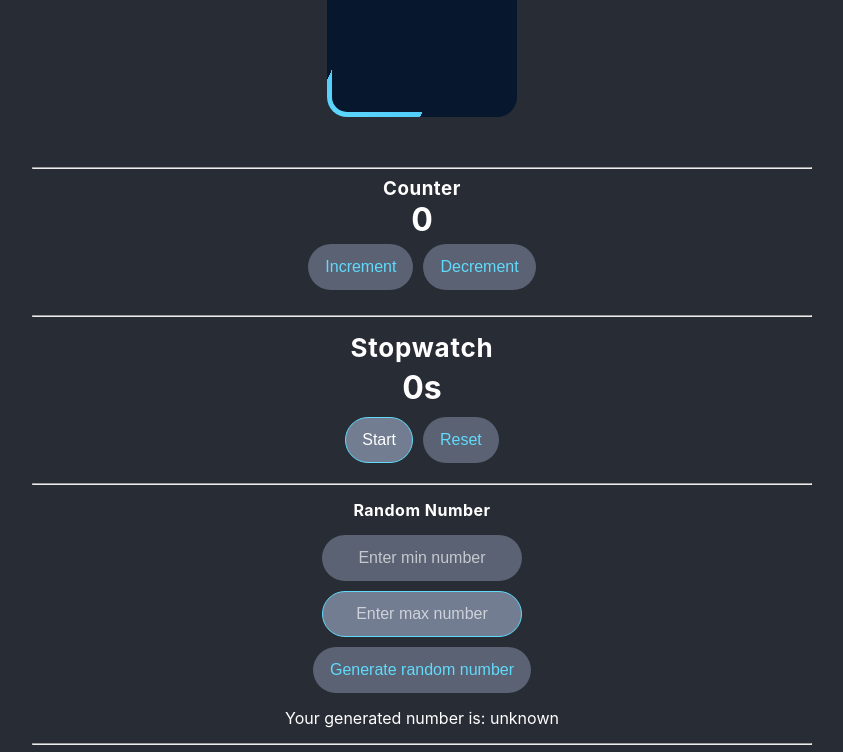
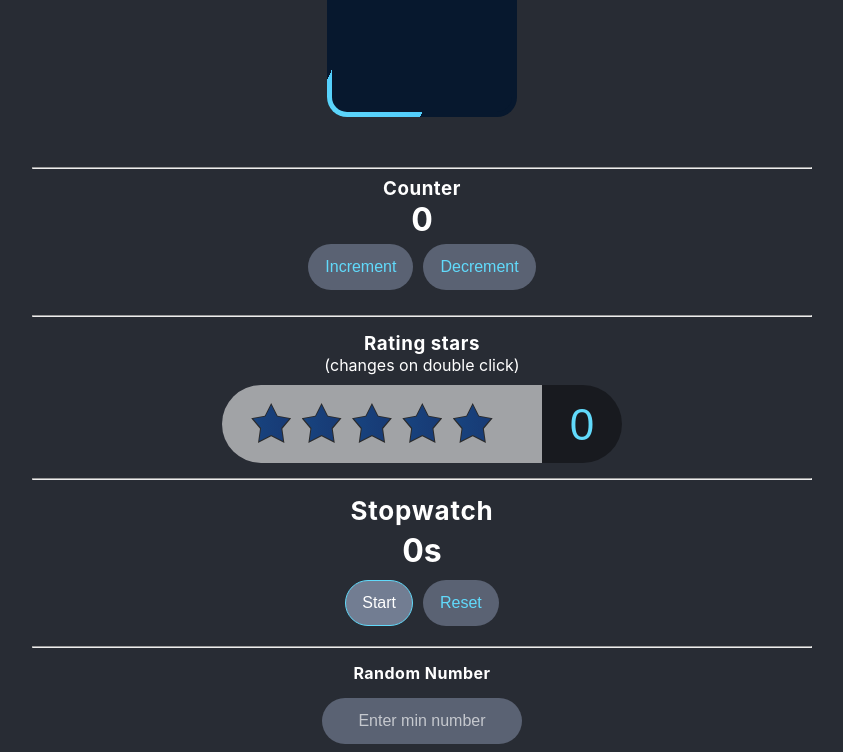
Before and after one commit to YuliaDobrova/react-practice-app, a React (Create React App) app: page /functional in a window 1280 px wide. Shown: the part 2000-2752 px from the top of the page, without its empty margins (218-1061 px from the left). Built offline with nearby package versions, Linux system fonts and the light colour scheme; no server answers.

Commit message:
rating counter added

```diff
--- a/src/components/footer/Footer.css
+++ b/src/components/footer/Footer.css
@@ -11,7 +11,7 @@
   text-align: center;
   margin-right: 5px;
   font-size: 14px;
-  width: 125px;
+  width: 150px;
 }
 .FooterIcon {
   fill: #ffffff;
@@ -50,6 +50,6 @@
   }
   .FooterDeveloperText {
     font-size: 14px;
-    width: 310px;
+    width: 315px;
   }
 }
--- /dev/null
+++ b/src/components/ratingCounter/RatingCounter.css
@@ -0,0 +1,174 @@
+.rating-stars-container {
+  display: flex;
+  justify-content: center;
+  align-items: center;
+}
+
+.rating-stars {
+  display: block;
+  width: 50vmin;
+  padding: 1.75vmin 10vmin 2vmin 3vmin;
+  background: linear-gradient(90deg, #ffffff90 40vmin, #fff0 40vmin 100%);
+  border-radius: 5vmin;
+  position: relative;
+}
+
+.rating-counter {
+  font-size: 5.5vmin;
+  font-family: Arial, Helvetica, serif;
+  color: #61dafb;
+  width: 10vmin;
+  text-align: center;
+  background: #0006;
+  position: absolute;
+  top: 0;
+  right: 0;
+  height: 100%;
+  border-radius: 0 5vmin 5vmin 0;
+  line-height: 10vmin;
+}
+
+.rating-counter:before {
+  content: '0';
+  transition: all 0.25s ease 0s;
+}
+
+.rating-stars-input {
+  display: none;
+}
+
+.rating-stars-label {
+  width: 5vmin;
+  height: 5vmin;
+  background: #000b;
+  display: inline-flex;
+  cursor: pointer;
+  margin: 0.5vmin 0.65vmin;
+  transition: all 1s ease 0s;
+  clip-path: polygon(
+    50% 0%,
+    66% 32%,
+    100% 38%,
+    78% 64%,
+    83% 100%,
+    50% 83%,
+    17% 100%,
+    22% 64%,
+    0 38%,
+    34% 32%
+  );
+}
+
+.rating-stars-label[for='rs0'] {
+  display: none;
+}
+
+.rating-stars-label:before {
+  width: 90%;
+  height: 90%;
+  content: '';
+  background: aqua;
+  z-index: -1;
+  display: block;
+  margin-left: 5%;
+  margin-top: 5%;
+  clip-path: polygon(
+    50% 0%,
+    66% 32%,
+    100% 38%,
+    78% 64%,
+    83% 100%,
+    50% 83%,
+    17% 100%,
+    22% 64%,
+    0 38%,
+    34% 32%
+  );
+  background: linear-gradient(
+    90deg,
+    white,
+    aqua 30% 50%,
+    #184580 50%,
+    70%,
+    #173a75 100%
+  );
+  background-size: 205% 100%;
+  background-position: 0 0;
+}
+
+.rating-stars-label:hover:before {
+  transition: all 0.25s ease 0s;
+}
+
+.rating-stars-input:checked + .rating-stars-label ~ .rating-stars-label:before {
+  background-position: 100% 0;
+  transition: all 0.25s ease 0s;
+}
+
+.rating-stars-input:checked
+  + .rating-stars-label
+  ~ .rating-stars-label:hover:before {
+  background-position: 0% 0;
+}
+
+#rs1:checked ~ .rating-counter:before {
+  content: '1';
+}
+
+#rs2:checked ~ .rating-counter:before {
+  content: '2';
+}
+
+#rs3:checked ~ .rating-counter:before {
+  content: '3';
+}
+
+#rs4:checked ~ .rating-counter:before {
+  content: '4';
+}
+
+#rs5:checked ~ .rating-counter:before {
+  content: '5';
+}
+
+.rating-stars-label + .rating-stars-input:checked ~ .rating-counter:before {
+  color: aqua !important;
+  transition: all 0.25s ease 0s;
+}
+
+.rating-stars-label:hover ~ .rating-counter:before {
+  color: #9aacc6 !important;
+  transition: all 0.5s ease 0s;
+  animation: pulse 1s ease 0s infinite;
+}
+
+@keyframes pulse {
+  50% {
+    font-size: 6.25vmin;
+  }
+}
+
+.rating-stars-label[for='rs1']:hover ~ .rating-counter:before {
+  content: '1' !important;
+}
+
+.rating-stars-label[for='rs2']:hover ~ .rating-counter:before {
+  content: '2' !important;
+}
+
+.rating-stars-label[for='rs3']:hover ~ .rating-counter:before {
+  content: '3' !important;
+}
+
+.rating-stars-label[for='rs4']:hover ~ .rating-counter:before {
+  content: '4' !important;
+}
+
+.rating-stars-label[for='rs5']:hover ~ .rating-counter:before {
+  content: '5' !important;
+}
+
+.rating-stars-input:checked:hover ~ .rating-counter:before {
+  animation: none !important;
+  color: aqua !important ;
+}
--- /dev/null
+++ b/src/components/ratingCounter/RatingCounter.jsx
@@ -0,0 +1,75 @@
+import React from 'react';
+import './RatingCounter.css';
+
+const RatingCounter = () => {
+  return (
+    <>
+      <div
+        style={{
+          textAlign: 'center',
+          marginBottom: 10,
+        }}
+      >
+        <h3
+          style={{
+            letterSpacing: '0.03em',
+          }}
+        >
+          Rating stars
+        </h3>
+        <span>(changes on double click)</span>
+      </div>
+
+      <div className="rating-stars-container">
+        <div class="rating-stars">
+          <input
+            className="rating-stars-input"
+            type="radio"
+            name="rating"
+            id="rs0"
+            checked
+          />
+          <label className="rating-stars-label" for="rs0"></label>
+          <input
+            className="rating-stars-input"
+            type="radio"
+            name="rating"
+            id="rs1"
+          />
+          <label className="rating-stars-label" for="rs1"></label>
+          <input
+            className="rating-stars-input"
+            type="radio"
+            name="rating"
+            id="rs2"
+          />
+          <label className="rating-stars-label" for="rs2"></label>
+          <input
+            className="rating-stars-input"
+            type="radio"
+            name="rating"
+            id="rs3"
+          />
+          <label className="rating-stars-label" for="rs3"></label>
+          <input
+            className="rating-stars-input"
+            type="radio"
+            name="rating"
+            id="rs4"
+          />
+          <label className="rating-stars-label" for="rs4"></label>
+          <input
+            className="rating-stars-input"
+            type="radio"
+            name="rating"
+            id="rs5"
+          />
+          <label className="rating-stars-label" for="rs5"></label>
+          <span class="rating-counter"></span>
+        </div>
+      </div>
+    </>
+  );
+};
+
+export default RatingCounter;
--- a/src/components/router/AppRouter.jsx
+++ b/src/components/router/AppRouter.jsx
@@ -25,7 +25,7 @@ const AppRouter = () => {
               />
             ))}
             <Route path="/posts/:id" element={<PostsIdPage />} />
-            <Route path="/login" element={<Navigate to="/" />} />
+            {/* <Route path="/login" element={<Navigate to="/" />} /> */}
           </Routes>
         ) : (
           <Routes>
@@ -37,8 +37,8 @@ const AppRouter = () => {
               />
             ))}
             <Route path="/posts/:id" element={<PostsIdPage />} />
-            <Route path="/contacts" element={<Navigate to="/login" />} />
-            <Route path="/todo" element={<Navigate to="/login" />} />
+            {/* <Route path="/contacts" element={<Navigate to="/login" />} /> */}
+            {/* <Route path="/todo" element={<Navigate to="/login" />} /> */}
           </Routes>
         )}
       </Suspense>
--- a/src/components/socialIcons/SocialIcons.css
+++ b/src/components/socialIcons/SocialIcons.css
@@ -17,7 +17,7 @@
     inset 2px 2px 10px #00000080;
   border-radius: 29px;
   padding: 11px 19px;
-  margin: 0 40px;
+  margin: 0 20px;
   animation: animate 3s linear infinite;
   text-shadow: 0 0 50px #0072ff, 0 0 100px #0072ff, 0 0 150px #0072ff,
     0 0 200px #0072ff;
--- a/src/components/socialIcons/SocialIcons.jsx
+++ b/src/components/socialIcons/SocialIcons.jsx
@@ -7,15 +7,21 @@ const SocialIcons = () => {
       <a
         href="https://www.linkedin.com/in/yuliia-dobrova-37a335217/"
         target="_black"
+        rel="noopener noreferrer"
       >
         <i class="fa fa-linkedin-square" id="linkedin"></i>
       </a>
-      <a href="https://github.com/YuliaDobrova" target="_black">
+      <a
+        href="https://github.com/YuliaDobrova"
+        target="_black"
+        rel="noopener noreferrer"
+      >
         <i class="fa fa-github-square github" id="github"></i>
       </a>
       <a
         href="https://www.facebook.com/profile.php?id=100011297070190"
         target="_black"
+        rel="noopener noreferrer"
       >
         <i class="fa fa-facebook-square" id="facebook"></i>
       </a>
--- a/src/pages/FunctionalPage.jsx
+++ b/src/pages/FunctionalPage.jsx
@@ -14,6 +14,7 @@ import TippyComponent from '../components/tippy/Tippy';
 import RunningCard from '../components/RunningCard/RunningCard';
 import Weather from '../components/weather/Weather';
 import RandomNumber from '../components/randomNumber/RandomNumber';
+import RatingCounter from '../components/ratingCounter/RatingCounter';
 
 const FunctionalPage = () => {
   return (
@@ -44,6 +45,8 @@ const FunctionalPage = () => {
       <hr style={{ marginLeft: 15, marginRight: 15, marginTop: 50 }} />
       <Counter />
       <hr style={{ margin: 15 }} />
+      <RatingCounter />
+      <hr style={{ margin: 15 }} />
       <Timer />
       <hr style={{ margin: 15 }} />
       <RandomNumber />
--- a/src/routes/headerRoutes.js
+++ b/src/routes/headerRoutes.js
@@ -1,22 +1,23 @@
 export const headerPrivateRoutes = [
   { name: 'Home', path: '/', exact: true },
   { name: 'Functional', path: '/functional', exact: true },
+  { name: 'Todo', path: '/todo', exact: true },
   { name: 'Images', path: '/images', exact: true },
   { name: 'Posts', path: '/posts', exact: true },
   { name: 'Charts', path: '/charts', exact: true },
   { name: 'Query', path: '/query', exact: true },
   // { name: 'Board', path: '/board', exact: true },
-  { name: 'Todo', path: '/todo', exact: true },
   // { name: 'Contacts', path: '/contacts', exact: true },
 ];
 
 export const headerPublicRoutes = [
   { name: 'Home', path: '/', exact: true },
   { name: 'Functional', path: '/functional', exact: true },
+  { name: 'Todo', path: '/todo', exact: true },
   { name: 'Images', path: '/images', exact: true },
   { name: 'Posts', path: '/posts', exact: true },
   { name: 'Charts', path: '/charts', exact: true },
   { name: 'Query', path: '/query', exact: true },
   // { name: 'Board', path: '/board', exact: true },
-  { name: 'Login', path: '/login', exact: true },
+  // { name: 'Login', path: '/login', exact: true },
 ];
--- a/src/routes/mainRoutes.js
+++ b/src/routes/mainRoutes.js
@@ -68,6 +68,11 @@ export const publicMainRoutes = [
     element: <FunctionalPage />,
   },
   {
+    name: 'Todo',
+    path: '/todo',
+    element: <TodoPage />,
+  },
+  {
     name: 'Images',
     path: '/images',
     element: <ImagesPage />,
@@ -87,14 +92,15 @@ export const publicMainRoutes = [
     path: '/query',
     element: <QueryPage />,
   },
+
   // {
   //   name: 'Board',
   //   path: '/board',
   //   element: <BoardPage />,
   // },
-  {
-    name: 'Login',
-    path: '/login',
-    element: <LoginPage />,
-  },
+  // {
+  //   name: 'Login',
+  //   path: '/login',
+  //   element: <LoginPage />,
+  // },
 ];
```
